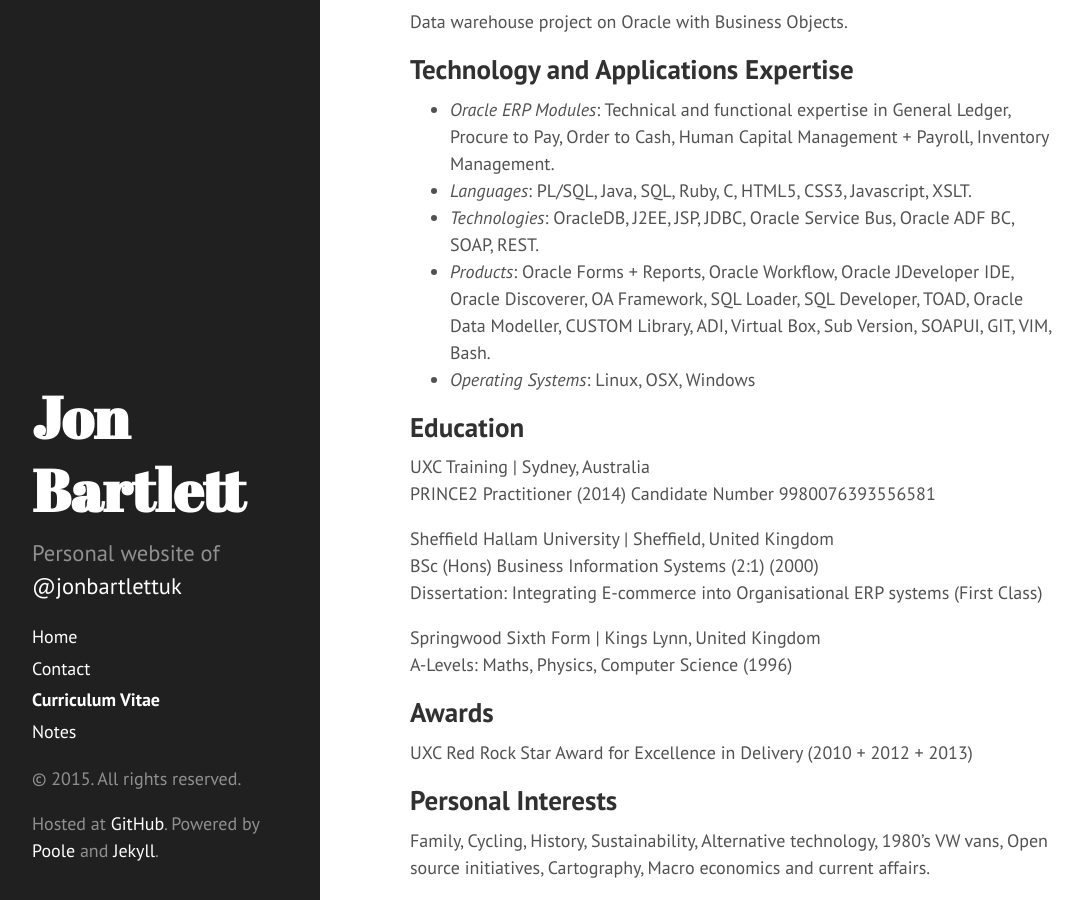
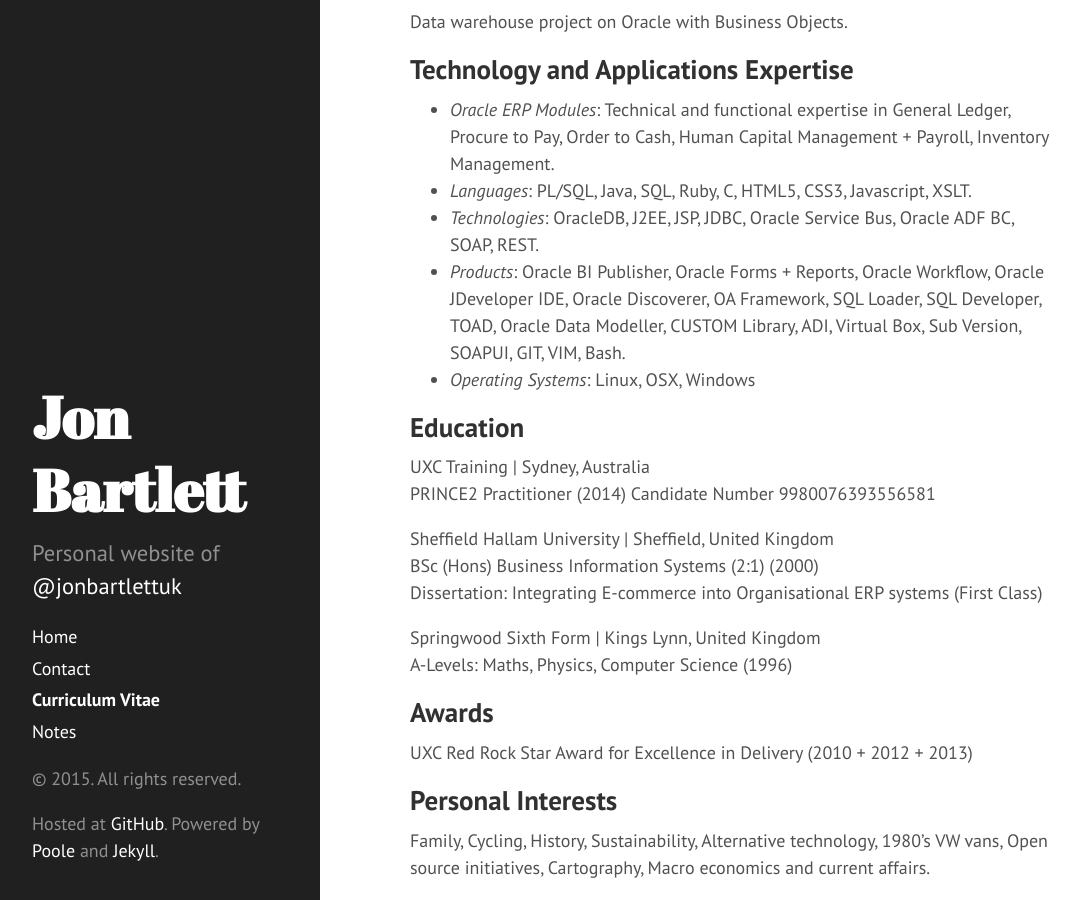
Before and after one commit to jonbartlett/jonbartlett.github.io, a Jekyll site: the page built from cv.md, in a window 1280 px wide and 900 px high, scrolled down 3015 px. Shown: the whole window, without its empty margins (4-1086 px from the left). Built offline with Jekyll 4.4.1, drawn with Linux system fonts in a browser that asks for light colours; Markdown is read by kramdown in place of the engine named in the settings.

Commit message:
CV tweak

```diff
--- a/cv.md
+++ b/cv.md
@@ -88,7 +88,7 @@ Data warehouse project on Oracle with Business Objects.
 * *Oracle ERP Modules*: Technical and functional expertise in General Ledger, Procure to Pay, Order to Cash, Human Capital Management + Payroll, Inventory Management.
 * *Languages*: PL/SQL, Java, SQL, Ruby, C, HTML5, CSS3, Javascript, XSLT.
 * *Technologies*: OracleDB, J2EE, JSP, JDBC, Oracle Service Bus, Oracle ADF BC, SOAP, REST.
-* *Products*: Oracle Forms + Reports, Oracle Workflow, Oracle JDeveloper IDE, Oracle Discoverer, OA Framework, SQL Loader, SQL Developer, TOAD, Oracle Data Modeller, CUSTOM Library, ADI, Virtual Box, Sub Version, SOAPUI, GIT, VIM, Bash.
+* *Products*: Oracle BI Publisher, Oracle Forms + Reports, Oracle Workflow, Oracle JDeveloper IDE, Oracle Discoverer, OA Framework, SQL Loader, SQL Developer, TOAD, Oracle Data Modeller, CUSTOM Library, ADI, Virtual Box, Sub Version, SOAPUI, GIT, VIM, Bash.
 * *Operating Systems*: Linux, OSX, Windows
 
 ## Education
```
